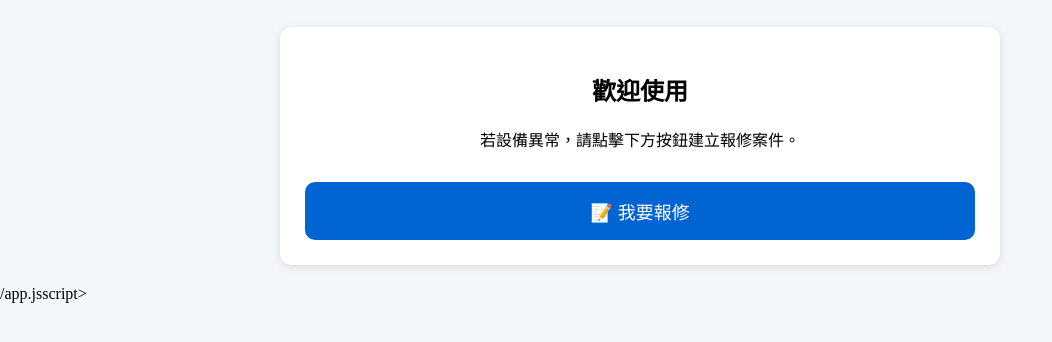
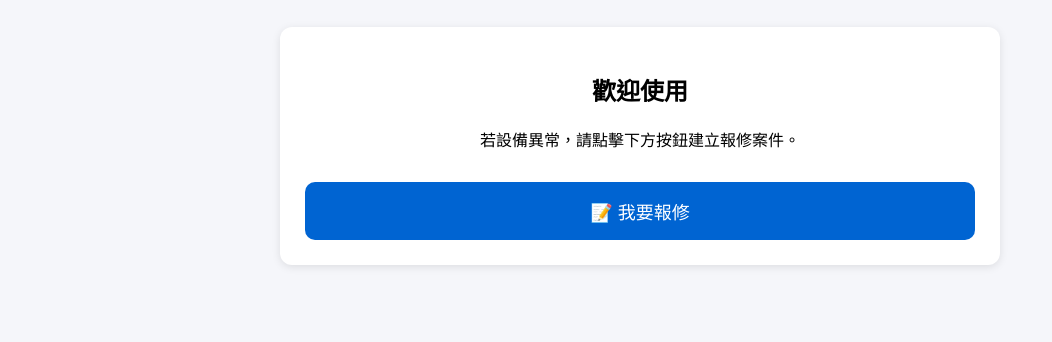
Before and after one commit to adrianboon-cmd/lineworks-ragic-repair-v2, a website: page public/index.html in a window 1280 px wide. Shown: the part 136-478 px from the top of the page, without its empty margins (0-1052 px from the left). Drawn offline with Linux system fonts and the light colour scheme.

Commit message:
Update index.html

```diff
--- a/public/index.html
+++ b/public/index.html
@@ -41,7 +41,6 @@
 
     </div>
 
-    /app.jsscript>
 
     <script>
 
```
